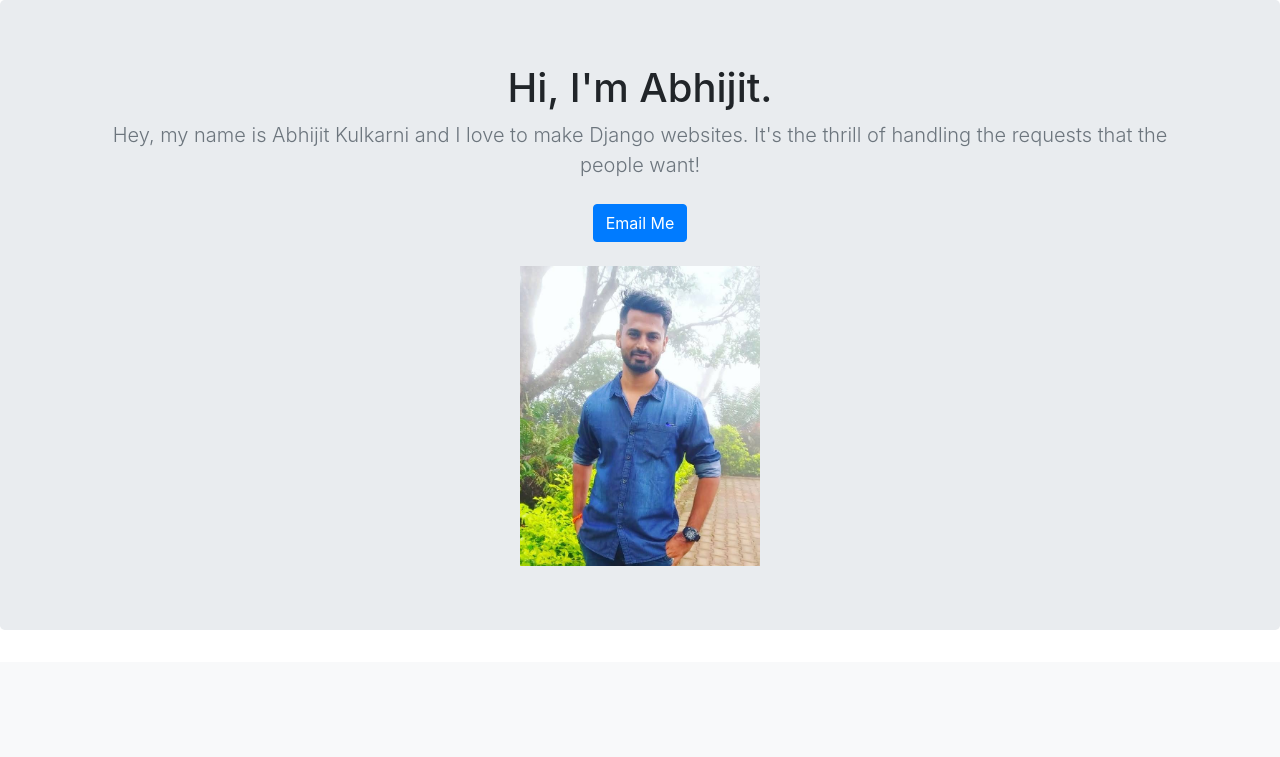
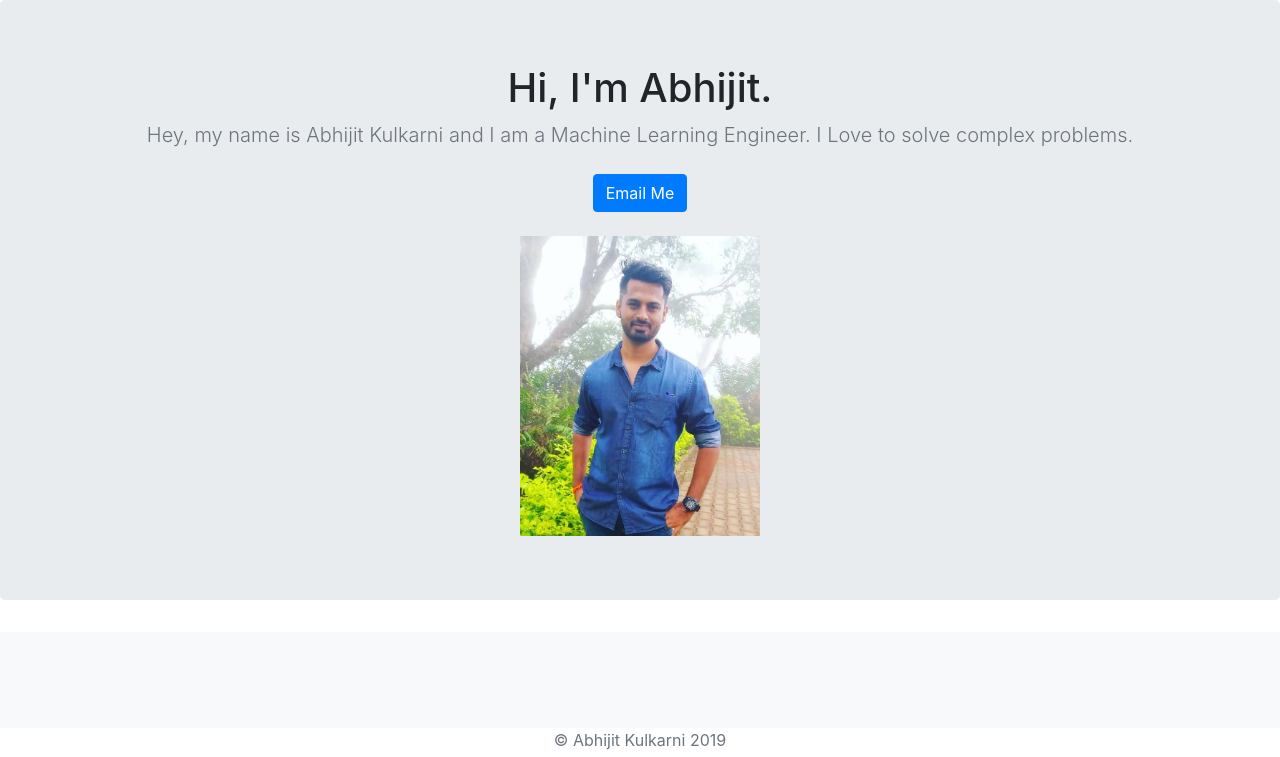
Before and after one commit to AbhijitKulkarni95/Profile, a Django app: page / in a window 1280 px wide. Shown: the part 56-813 px from the top of the page. Run offline with Django 3.2, Linux system fonts and the light colour scheme; data that the repository does not hold is empty; some libraries are stand-ins or nearby versions.

Commit message:
Procfile

```diff
--- a/jobs/templates/jobs/home.html
+++ b/jobs/templates/jobs/home.html
@@ -38,7 +38,7 @@
     <section class="jumbotron text-center">
       <div class="container">
         <h1 class="jumbotron-heading">Hi, I'm Abhijit.</h1>
-        <p class="lead text-muted">Hey, my name is Abhijit Kulkarni and I love to make Django websites. It's the thrill of handling the requests that the people want!</p>
+        <p class="lead text-muted">Hey, my name is Abhijit Kulkarni and I am a Machine Learning Engineer. I Love to solve complex problems.</p>
         <p>
           <a href="mailto:abhijitkulkarni18@gmail.com" class="btn btn-primary my-2">Email Me</a>
         </p>
```
